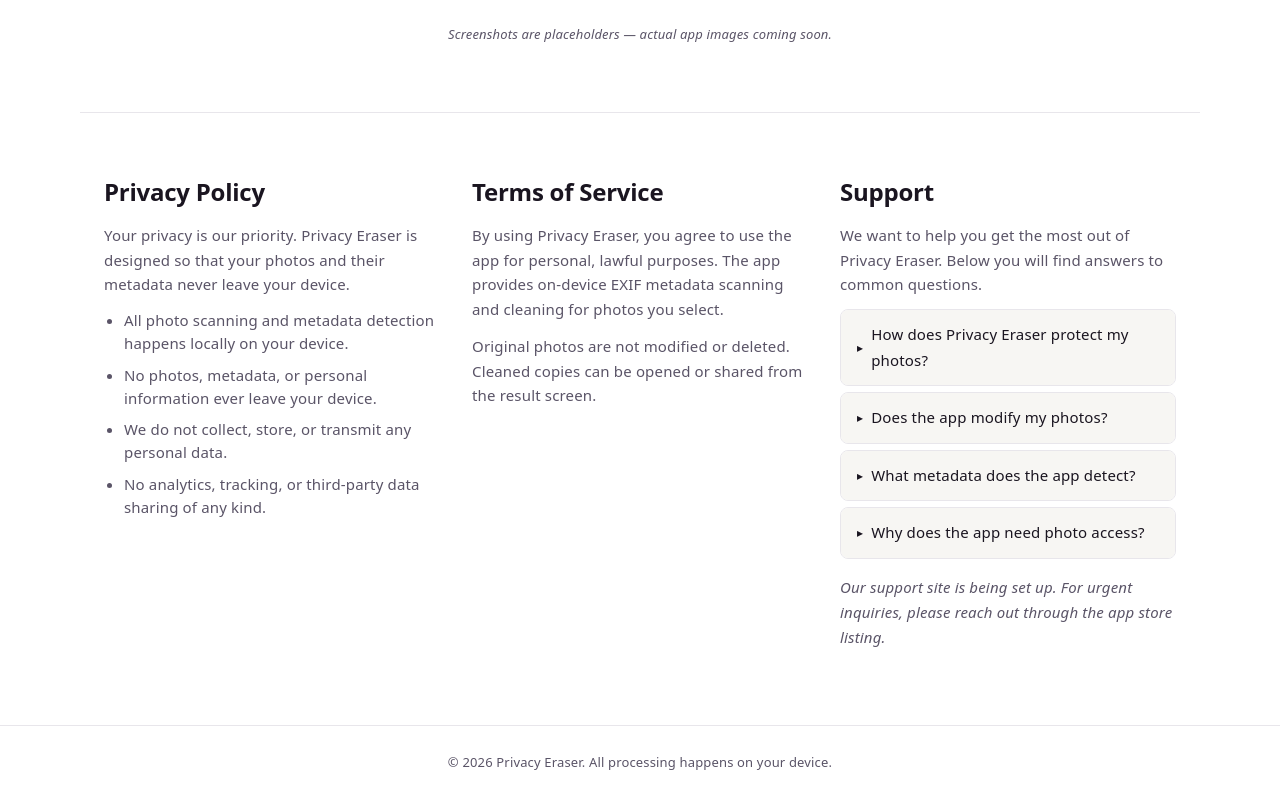
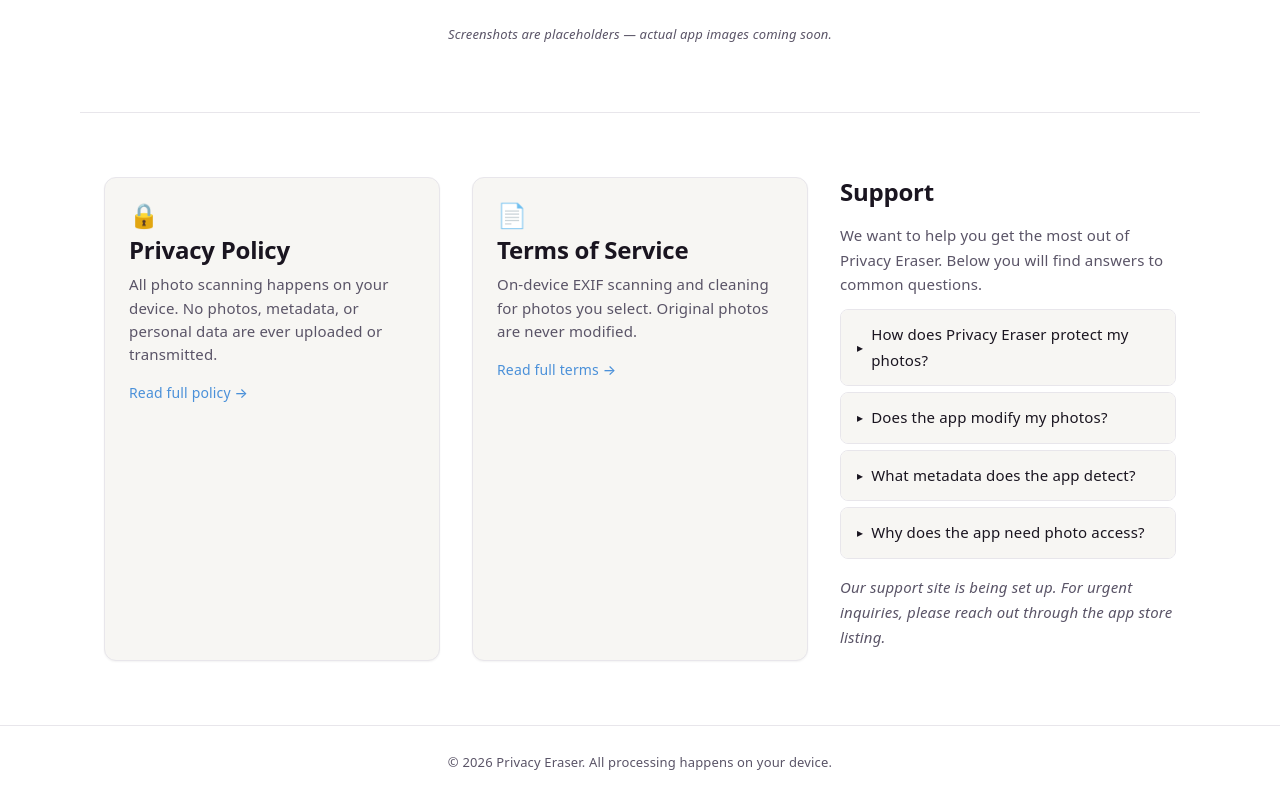
Before and after one commit to kiwilabcc/exif-remover-pages, a React (Vite) app: page / in a window 1280 px wide. Shown: the part 1471-2271 px from the top of the page. Built offline with nearby package versions, Linux system fonts and the light colour scheme.

Commit message:
feat: Replace inline privacy/terms bodies with link cards pointing to s…
- src/App.tsx
- src/App.css

GSD-Task: S02/T03

```diff
--- a/src/App.css
+++ b/src/App.css
@@ -269,6 +269,56 @@
   width: 100%;
 }
 
+/* ── Legal Link Cards ─────────────────────────────────────────────────── */
+
+.legal-link-card {
+  display: block;
+  padding: 24px;
+  border-radius: var(--radius-md);
+  border: 1px solid var(--border);
+  background: var(--code-bg);
+  text-decoration: none;
+  color: inherit;
+  box-shadow: var(--shadow-sm);
+  transition-property: box-shadow, border-color;
+  transition-duration: 0.2s;
+  transition-timing-function: cubic-bezier(0.2, 0, 0, 1);
+}
+
+.legal-link-card:hover {
+  box-shadow: var(--shadow-md);
+  border-color: var(--accent);
+}
+
+.legal-link-card:focus-visible {
+  outline: 2px solid var(--accent);
+  outline-offset: 2px;
+}
+
+.legal-link-icon {
+  font-size: 1.5rem;
+  display: block;
+  margin-bottom: 8px;
+}
+
+.legal-link-card h2 {
+  margin-bottom: 8px;
+}
+
+.legal-link-card p {
+  font-size: 0.9375rem;
+  line-height: 1.55;
+  margin-bottom: 14px;
+}
+
+.legal-link-cta {
+  font-size: 0.875rem;
+  font-weight: 500;
+  color: var(--accent);
+}
+
+/* ── Legal Block (support) ──────────────────────────────────────────── */
+
 .legal-block h2 {
   margin-bottom: 16px;
 }
--- a/src/App.tsx
+++ b/src/App.tsx
@@ -121,34 +121,27 @@
         </p>
       </section>
 
-      {/* Legal & Support Surfaces */}
+      {/* Legal Links & Support */}
       <section className="legal-section">
-        <article id="privacy" className="legal-block">
+        <a href="/privacy/" className="legal-link-card">
+          <span className="legal-link-icon" aria-hidden="true">🔒</span>
           <h2>Privacy Policy</h2>
           <p>
-            Your privacy is our priority. Privacy Eraser is designed so that
-            your photos and their metadata never leave your device.
+            All photo scanning happens on your device. No photos, metadata,
+            or personal data are ever uploaded or transmitted.
           </p>
-          <ul className="legal-list">
-            <li>All photo scanning and metadata detection happens locally on your device.</li>
-            <li>No photos, metadata, or personal information ever leave your device.</li>
-            <li>We do not collect, store, or transmit any personal data.</li>
-            <li>No analytics, tracking, or third-party data sharing of any kind.</li>
-          </ul>
-        </article>
+          <span className="legal-link-cta">Read full policy →</span>
+        </a>
 
-        <article id="terms" className="legal-block">
+        <a href="/terms/" className="legal-link-card">
+          <span className="legal-link-icon" aria-hidden="true">📄</span>
           <h2>Terms of Service</h2>
           <p>
-            By using Privacy Eraser, you agree to use the app for personal,
-            lawful purposes. The app provides on-device EXIF metadata
-            scanning and cleaning for photos you select.
+            On-device EXIF scanning and cleaning for photos you select.
+            Original photos are never modified.
           </p>
-          <p>
-            Original photos are not modified or deleted. Cleaned copies can
-            be opened or shared from the result screen.
-          </p>
-        </article>
+          <span className="legal-link-cta">Read full terms →</span>
+        </a>
 
         <article id="support" className="legal-block">
           <h2>Support</h2>
```
